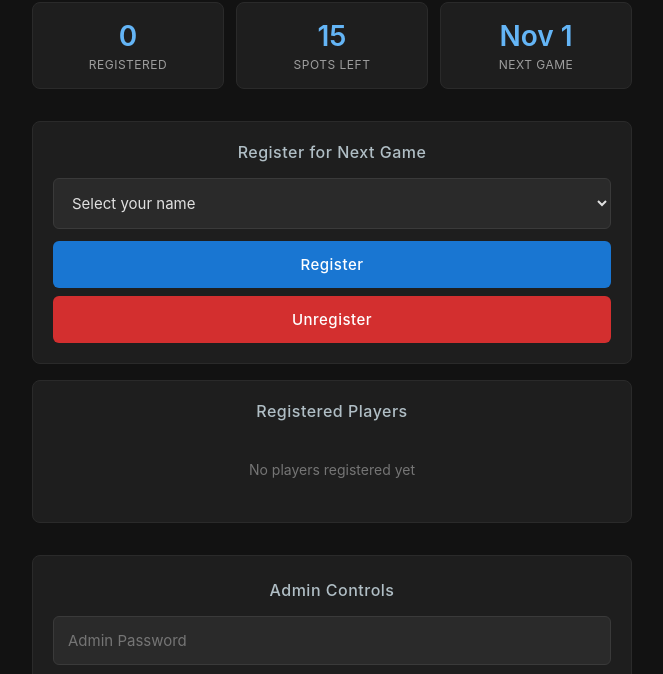
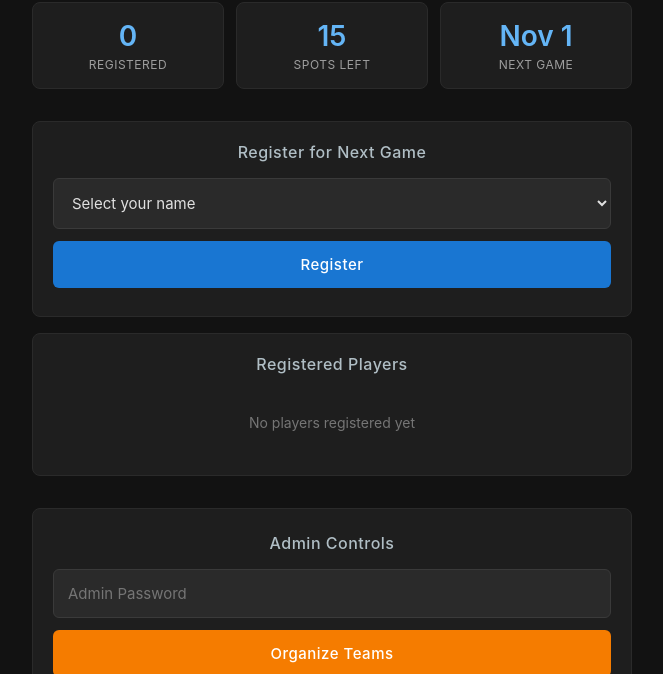
Before and after one commit to FFM-APP/friday-football-manager, a plain HTML site: page index.html in a window 1280 px wide. Shown: the part 101-775 px from the top of the page, without its empty margins (308-971 px from the left). Drawn offline with Linux system fonts and the light colour scheme.

```diff
--- a/index.html
+++ b/index.html
@@ -341,7 +341,6 @@
                 <option value="">Select your name</option>
             </select>
             <button class="btn-primary" onclick="registerPlayer()">Register</button>
-            <button class="btn-danger" onclick="unregisterPlayer()">Unregister</button>
         </div>
 
         <!-- Registered Players -->
```
